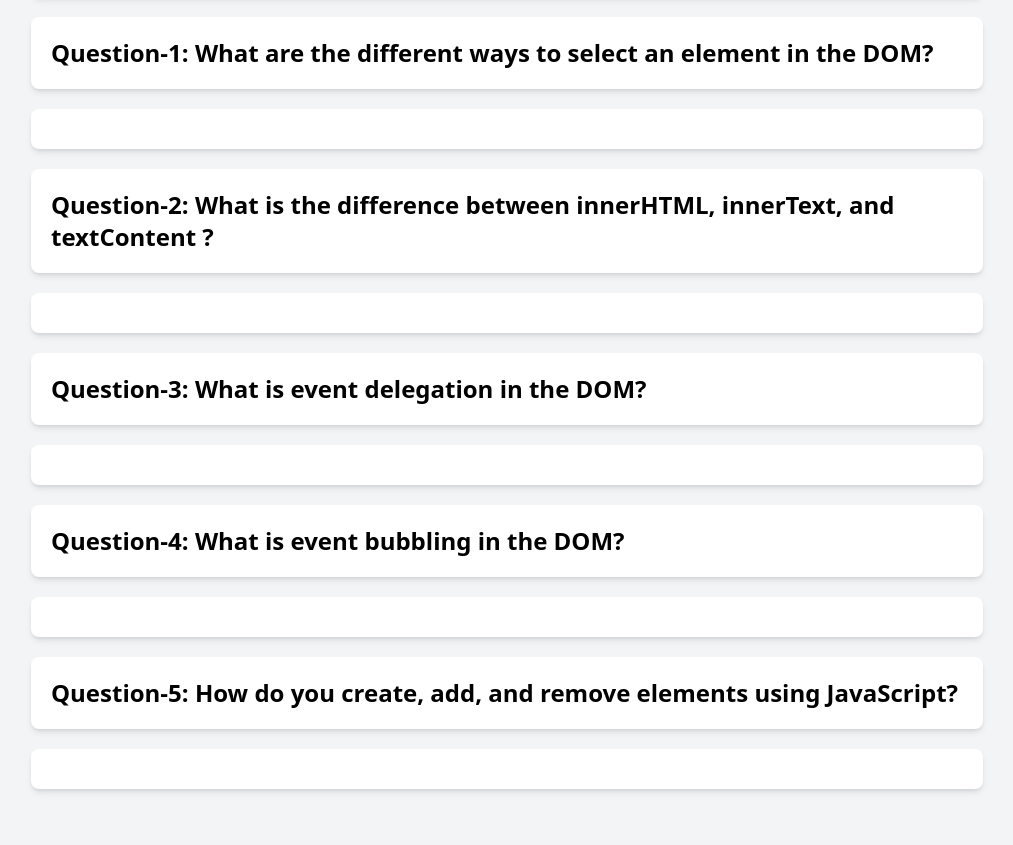
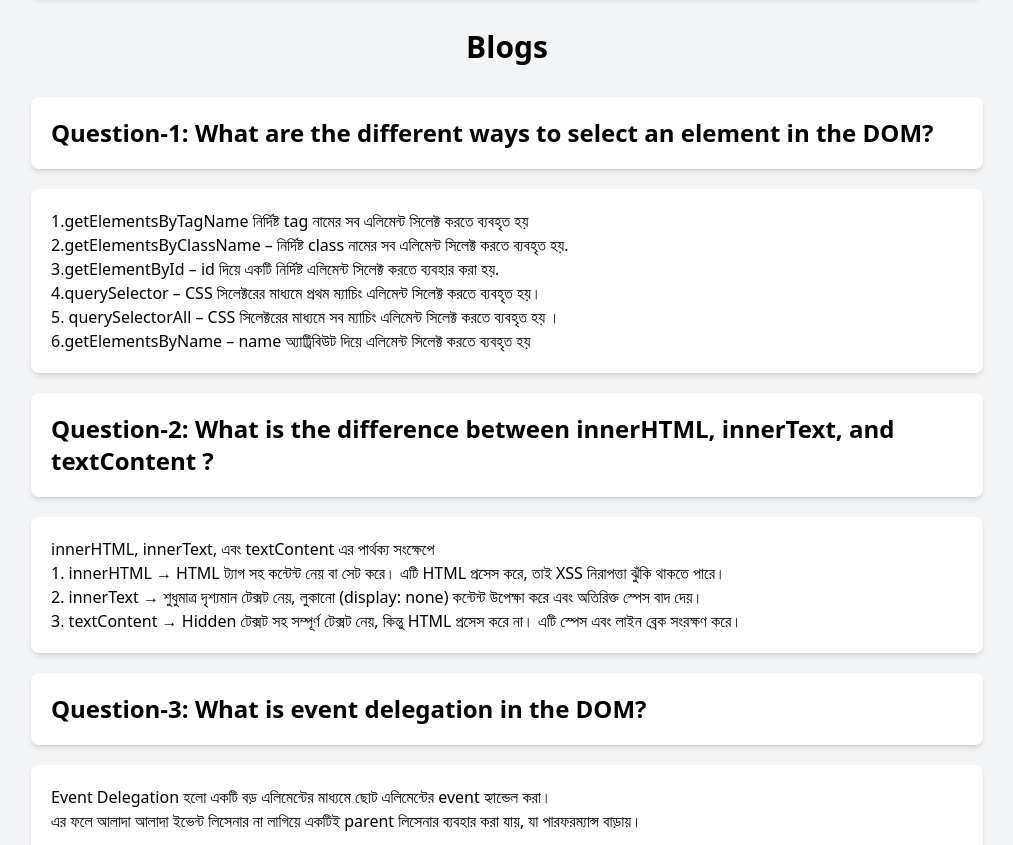
Before and after one commit to abdurrashad/Assignment-5-repo, a plain HTML site: page index2.html in a window 1280 px wide. Shown: the part 107-952 px from the top of the page, without its empty margins (133-1146 px from the left). Before the commit the page ends 916 px from the top, so only its background shows below. Drawn offline with nearby package versions, Linux system fonts and the light colour scheme.

Commit message:
blogs secetion completed

```diff
--- a/index2.html
+++ b/index2.html
@@ -16,13 +16,19 @@
     </header>
 
     <!-- Question 1 -->
+     <div class="p-3 mt-5 rounded-lg flex items-center justify-center">
+        <h1 class="font-bold text-3xl">Blogs</h1>
+     </div>
 
     <div class="bg-white p-5 mt-5 rounded-lg shadow-md">
         <h1 class="font-bold text-2xl">Question-1: What are the different ways to select an element in the DOM?</h1>
     </div>
 
     <div class="bg-white p-5 mt-5 rounded-lg shadow-md">
-        <p></p>
+        <p>1.getElementsByTagName  নির্দিষ্ট tag নামের সব এলিমেন্ট সিলেক্ট করতে ব্যবহৃত হয় <br>
+            2.getElementsByClassName – নির্দিষ্ট class নামের সব এলিমেন্ট সিলেক্ট করতে ব্যবহৃত হয়. <br>3.getElementById – id দিয়ে একটি নির্দিষ্ট এলিমেন্ট সিলেক্ট করতে ব্যবহার করা হয়. <br>  4.querySelector – CSS সিলেক্টরের মাধ্যমে প্রথম ম্যাচিং এলিমেন্ট সিলেক্ট করতে ব্যবহৃত হয়। <br>5. querySelectorAll – CSS সিলেক্টরের মাধ্যমে সব ম্যাচিং এলিমেন্ট সিলেক্ট করতে ব্যবহৃত হয় । <br>
+            6.getElementsByName – name অ্যাট্রিবিউট দিয়ে এলিমেন্ট সিলেক্ট করতে ব্যবহৃত হয়
+        </p>
     </div>
 
     <!-- Question 2 -->
@@ -30,14 +36,17 @@
     <div class="bg-white p-5 mt-5 rounded-lg shadow-md">
         <h1 class="font-bold text-2xl">Question-2: What is the difference between innerHTML, innerText, and textContent ?</h1>
     </div>
-    <div class="bg-white p-5 mt-5 rounded-lg shadow-md"></div>
+    <div class="bg-white p-5 mt-5 rounded-lg shadow-md">
+        <p>innerHTML, innerText, এবং textContent এর পার্থক্য সংক্ষেপে <br>
+            1. innerHTML → HTML ট্যাগ সহ কন্টেন্ট নেয় বা সেট করে। এটি HTML প্রসেস করে, তাই XSS নিরাপত্তা ঝুঁকি থাকতে পারে। <br> 2. innerText → শুধুমাত্র দৃশ্যমান টেক্সট নেয়, লুকানো (display: none) কন্টেন্ট উপেক্ষা করে এবং অতিরিক্ত স্পেস বাদ দেয়। <br> 3. textContent → Hidden টেক্সট সহ সম্পূর্ণ টেক্সট নেয়, কিন্তু HTML প্রসেস করে না। এটি স্পেস এবং লাইন ব্রেক সংরক্ষণ করে।</p>
+    </div>
 
     <!-- Question3 -->
     <div class="bg-white p-5 mt-5 rounded-lg shadow-md">
         <h1 class="font-bold text-2xl">Question-3: What is event delegation in the DOM?</h1>
     </div>
     <div class="bg-white p-5 mt-5 rounded-lg shadow-md">
-
+        <p>Event Delegation হলো একটি বড় এলিমেন্টের মাধ্যমে  ছোট এলিমেন্টের event হ্যান্ডেল করা। <br> এর ফলে আলাদা আলাদা ইভেন্ট লিসেনার না লাগিয়ে একটিই parent লিসেনার ব্যবহার করা যায়, যা পারফরম্যান্স বাড়ায়।</p>
     </div>
 
     <!-- Question 4 -->
@@ -45,6 +54,7 @@
         <h1 class="font-bold text-2xl">Question-4: What is event bubbling in the DOM?</h1>
     </div>
     <div class="bg-white p-5 mt-5 rounded-lg shadow-md">
+        <p>Event Bubbling হলো এমন একটি প্রক্রিয়া যেখানে কোনো child element-এ ইভেন্ট ট্রিগার হলে, সেই ইভেন্টটি ধাপে ধাপে তার parent, তারপর grandparent হয়ে document পর্যন্ত পৌঁছে যায়।</p>
     </div>
 
     <!-- Question 5 -->
@@ -52,6 +62,7 @@
         <h1 class="font-bold text-2xl">Question-5: How do you create, add, and remove elements using JavaScript?</h1>
     </div>
     <div class="bg-white p-5 mt-5 rounded-lg shadow-md">
+        <p>1.আমরা document.createElement("tagName") ব্যবহার করে নতুন element তৈরি করতে পারি। <br>2.appendChild() → Parent-এর শেষে যোগ করা <br>3. append() → Multiple বা Text যোগ করতে পারে <br>4.  prepend() → Parent-এর শুরুতে যোগ করা <br>5.insertBefore() → নির্দিষ্ট জায়গায় যোগ করা <br>6.remove() → সরাসরি element মুছতে পারে <br>7.removeChild() → Parent থেকে child element মুছা </p>
     </div>
 
 
```
Also changed, not shown: index.html (+3 -1 lines).
